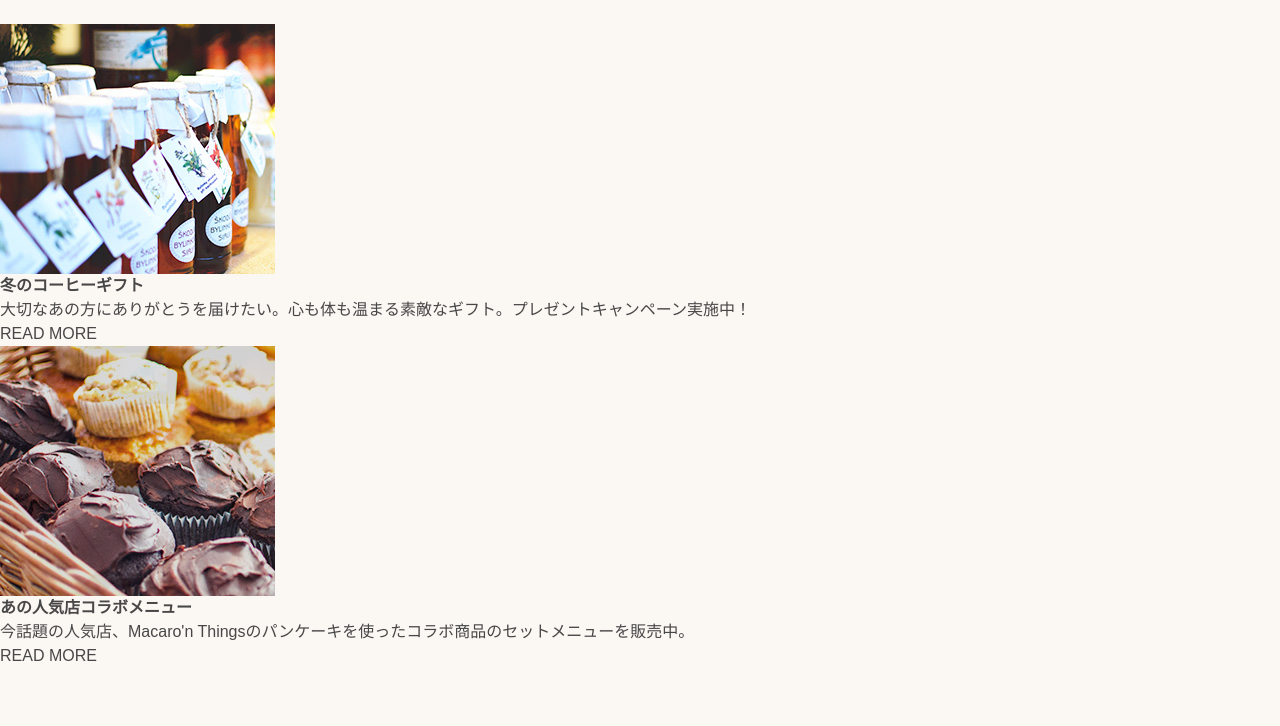
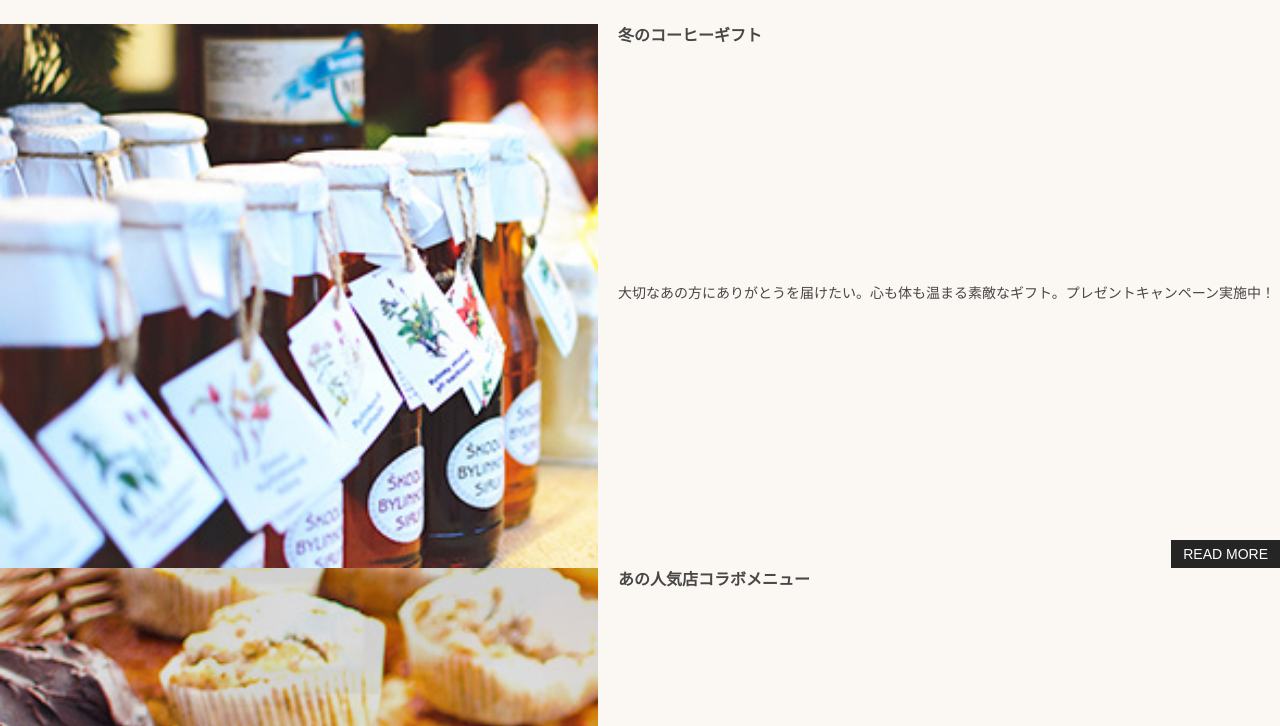
Before and after one commit to mzgk/cssCafe, a plain HTML site: page index.html in a window 1280 px wide. Shown: the part 74-800 px from the top of the page. Drawn offline with Linux system fonts and the light colour scheme.

Commit message:
add : Chapter 4-1

```diff
--- a/index.html
+++ b/index.html
@@ -35,7 +35,7 @@
                         大切なあの方にありがとうを届けたい。心も体も温まる素敵なギフト。プレゼントキャンペーン実施中！
                     </div>
                     <div class="EntryPanel__foot">
-                        <a href="#">READ MORE</a>
+                        <a href="" class="button">READ MORE</a>
                     </div>
                 </div>
             </div>
@@ -49,7 +49,7 @@
                         今話題の人気店、Macaro'n Thingsのパンケーキを使ったコラボ商品のセットメニューを販売中。
                     </div>
                     <div class="EntryPanel__foot">
-                        <a href="#">READ MORE</a>
+                        <a href="" class="button">READ MORE</a>
                     </div>
                 </div>
             </div>
--- a/src/scss/base/_variables.scss
+++ b/src/scss/base/_variables.scss
@@ -3,3 +3,6 @@
 $color-base: #fbf7f3;
 $color-main-text: #474747;
 $color-link: #878378;
+
+$color-reverse-line: #fff;
+$color-reverse-fill: #252525;
--- /dev/null
+++ b/src/scss/components/_entryPanel.scss
@@ -0,0 +1,33 @@
+@charset "UTF-8";
+
+.EntryPanel {
+    display: flex;
+    align-items: center;
+    &__main {
+        display: flex;
+        flex: 1 1 50%;
+        flex-direction: column;    // 縦並び
+        justify-content: space-between;    // 均等配置
+        align-self: stretch;    // 高さMax使用
+    }
+    &__sub {
+        flex: 1 1 45%;
+        margin-right: 20px;
+    }
+    &__thumb {
+        width: 100%;
+        height: auto;
+    }
+    &__head {
+        font-weight: bold;
+        font-size: 16px;
+    }
+    &__body {
+        margin-top: 10px;
+        font-size: 14px;
+    }
+    &__foot {
+        margin-top: 10px;
+        text-align: right;
+    }
+}
--- /dev/null
+++ b/src/scss/components/parts/_buttons.scss
@@ -0,0 +1,11 @@
+@charset "UTF-8";
+
+.button {
+    display: inline-block;
+    padding: 7px 12px;
+    color: $color-reverse-line;
+    background: $color-reverse-fill;
+    font-weight: normal;
+    font-size: 14px;
+    line-height: 1;
+}
--- a/src/scss/main.scss
+++ b/src/scss/main.scss
@@ -8,3 +8,9 @@
 
 // メニュー
 @import "./components/common/menu";
+
+// トップページ : サムネイル付きコンテンツ（横）
+@import "./components/entryPanel";
+
+// ボタン
+@import "./components/parts/buttons"
```
Also changed, not shown: dist/css/main.css, dist/css/main.min.css.
